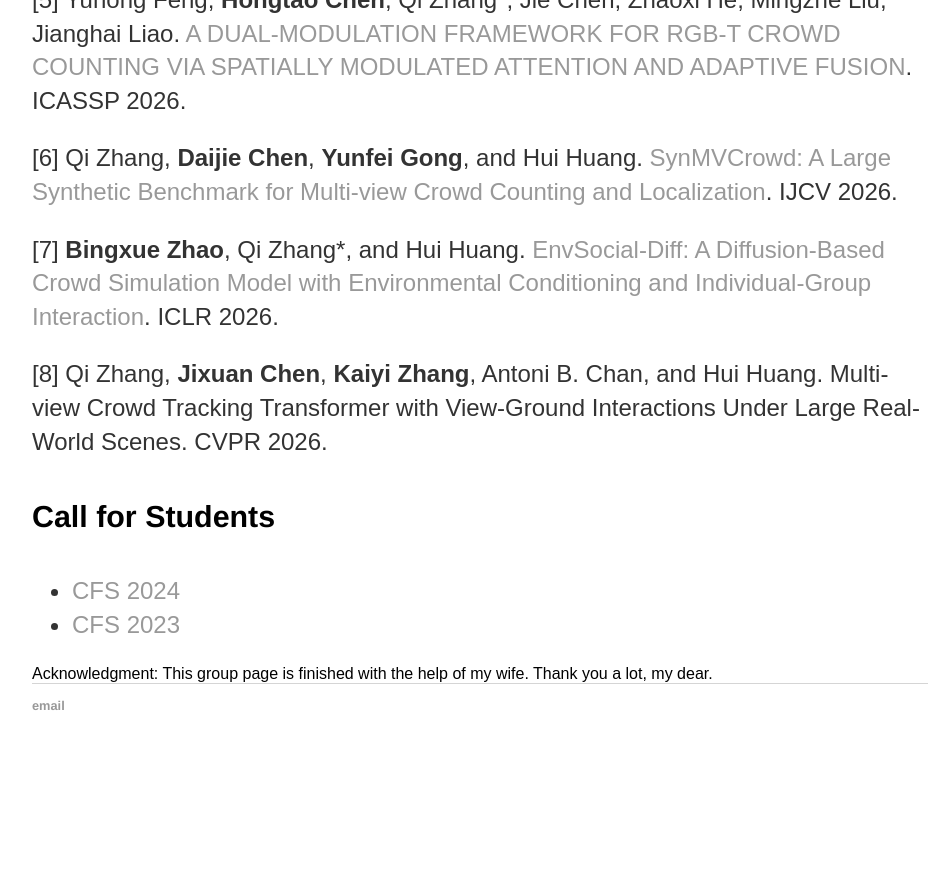
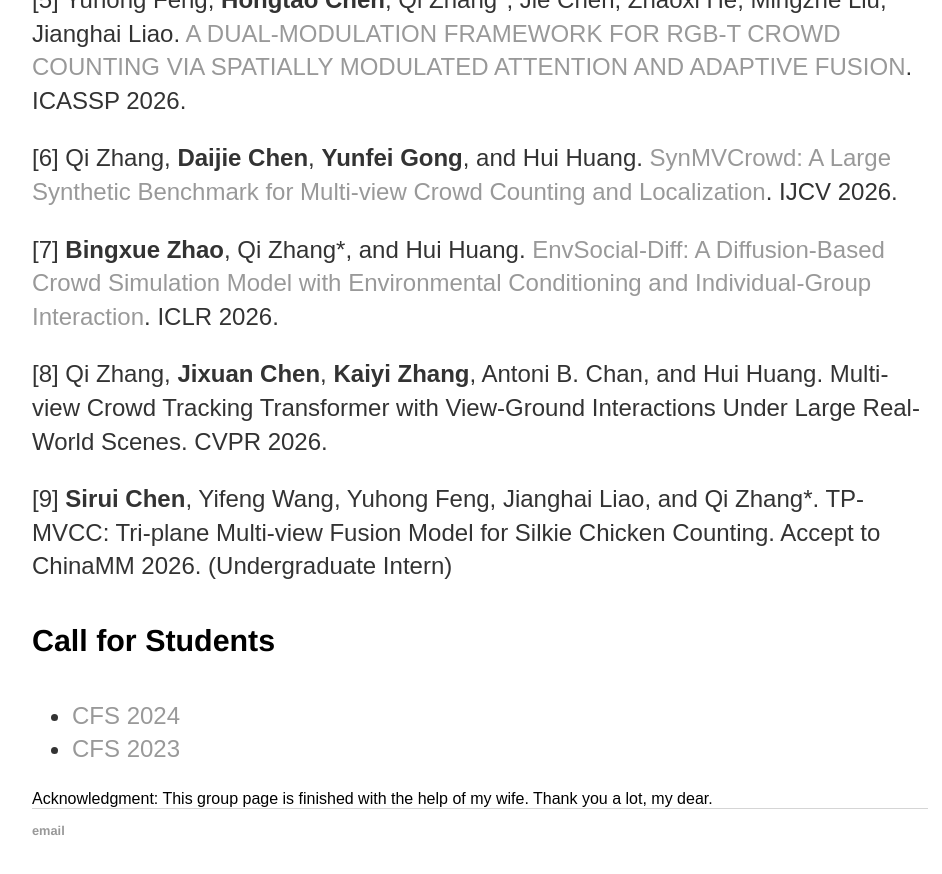
Before and after one commit to zqyq/zqyq.github.io, a Jekyll site: the page built from group/index.html, in a window 1280 px wide and 900 px high, scrolled down 4080 px. Shown: the top 874 px of the window, without its empty margins (160-1102 px from the left). Built offline with Jekyll 4.4.1, drawn with Linux system fonts in a browser that asks for light colours; before the commit the page ends 4855 px from its top, so only the background shows below that.

Commit message:
Update index.html

```diff
--- a/group/index.html
+++ b/group/index.html
@@ -153,6 +153,8 @@
 	<a href=''>EnvSocial-Diff: A Diffusion-Based Crowd Simulation Model with Environmental Conditioning and Individual-Group Interaction</a>. ICLR 2026.
 <p> [8] Qi Zhang, <strong>Jixuan Chen</strong>, <strong>Kaiyi Zhang</strong>, Antoni B. Chan, and Hui Huang.
 	Multi-view Crowd Tracking Transformer with View-Ground Interactions Under Large Real-World Scenes. CVPR 2026.
+<p> [9] <strong>Sirui Chen</strong>, Yifeng Wang, Yuhong Feng, Jianghai Liao, and Qi Zhang*.
+	TP-MVCC: Tri-plane Multi-view Fusion Model for Silkie Chicken Counting. Accept to ChinaMM 2026. (Undergraduate Intern)
 
 <h4> Call for Students</h4>
 <ul class="contacts">
```
